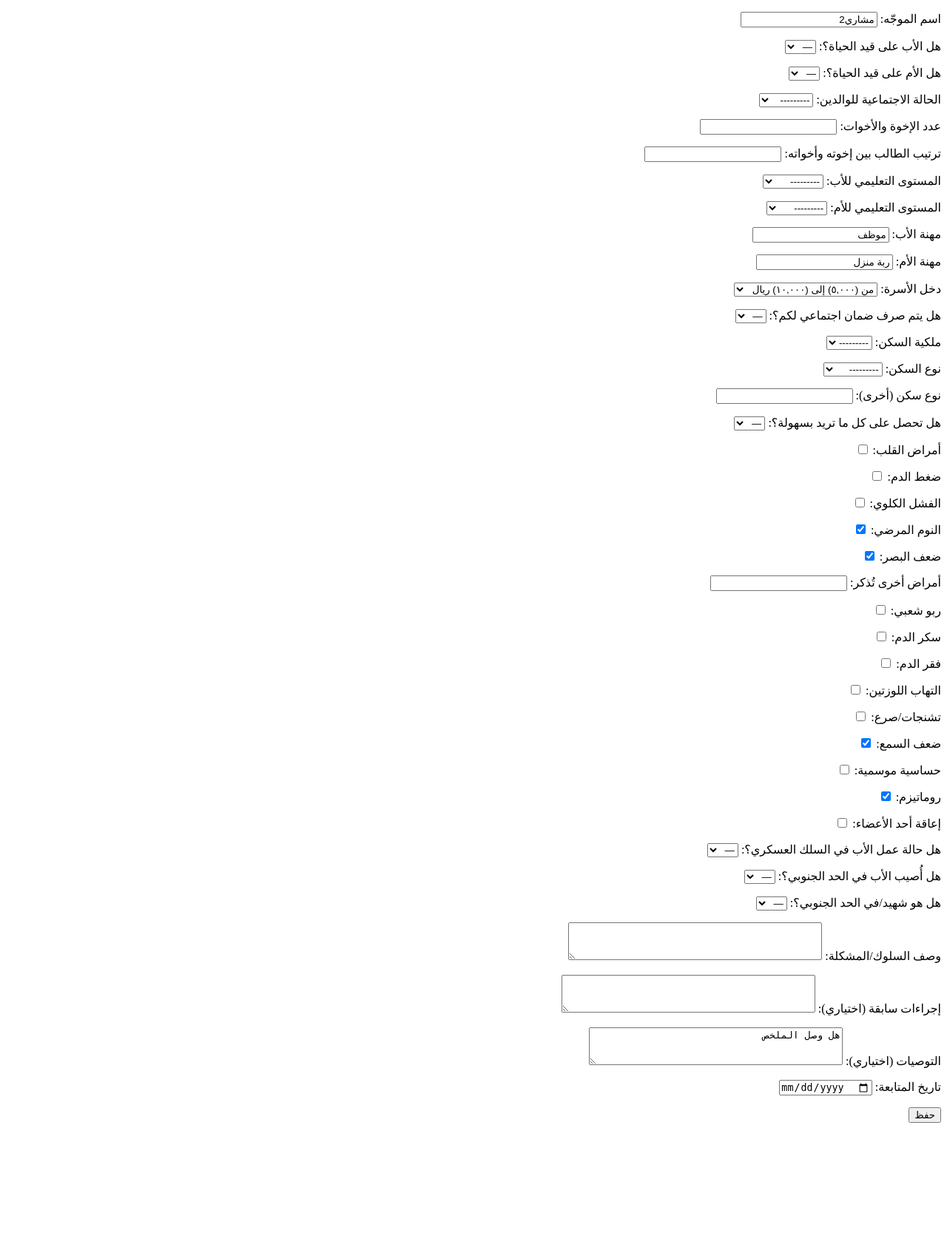
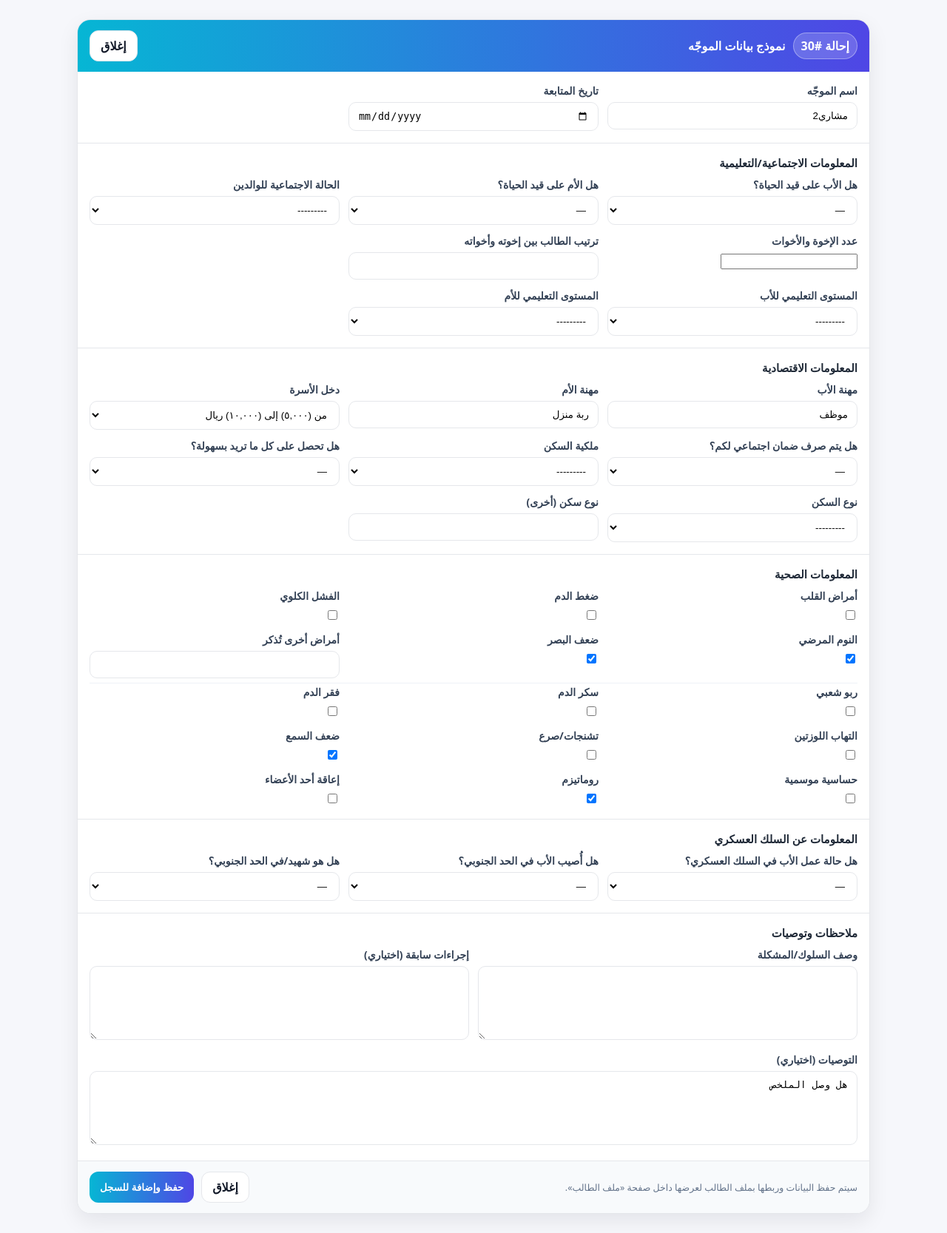
Before and after one commit to yasser-dev2024/kingabdulaziz205, a Django app: page /referrals/30/counselor/ in a window 1280 px wide. Shown: the whole page at 74% size. Before the commit the page ends 1518 px from the top, so only its background shows below. Run offline with Django 5.2, Linux system fonts and the light colour scheme; a user stored in the database is signed in; data comes from the database, SQL or seed files in the repository; both versions use the stored data as it was after the commit.

Commit message:
بعد تحسين نموذج الموجه

```diff
--- a/templates/referrals/counselor_form.html
+++ b/templates/referrals/counselor_form.html
@@ -1,55 +1,171 @@
-{% extends "base.html" %}
-{% load i18n %}
-{% block content %}
-<div class="container py-3" dir="rtl">
-  <div class="row justify-content-center">
-    <div class="col-lg-9">
-      <div class="card shadow-sm">
-        <div class="card-header d-flex align-items-center justify-content-between">
-          <h5 class="mb-0">نموذج بيانات الموجّه</h5>
-          <a href="{% url 'referrals:detail' r.pk %}" class="btn btn-sm btn-outline-secondary">عودة للتفاصيل</a>
-        </div>
-        <div class="card-body">
-          <form method="post" novalidate>
-            {% csrf_token %}
-            <div class="row g-3">
-              <div class="col-md-6">
-                <label class="form-label">اسم الموجّه</label>
-                {{ form.counselor_name }}
-                {% for e in form.counselor_name.errors %}<div class="text-danger small">{{ e }}</div>{% endfor %}
-              </div>
-              <div class="col-12">
-                <label class="form-label">وصف السلوك/المشكلة</label>
-                {{ form.student_behavior }}
-                {% for e in form.student_behavior.errors %}<div class="text-danger small">{{ e }}</div>{% endfor %}
-              </div>
-              <div class="col-12">
-                <label class="form-label">إجراءات سابقة (اختياري)</label>
-                {{ form.previous_interventions }}
-                {% for e in form.previous_interventions.errors %}<div class="text-danger small">{{ e }}</div>{% endfor %}
-              </div>
-              <div class="col-12">
-                <label class="form-label">التوصيات (اختياري)</label>
-                {{ form.recommendations }}
-                {% for e in form.recommendations.errors %}<div class="text-danger small">{{ e }}</div>{% endfor %}
-              </div>
-              <div class="col-md-6">
-                <label class="form-label">تاريخ المتابعة</label>
-                {{ form.follow_up_date }}
-                {% for e in form.follow_up_date.errors %}<div class="text-danger small">{{ e }}</div>{% endfor %}
-              </div>
-            </div>
-            <div class="d-flex gap-2 mt-3">
-              <a href="{% url 'referrals:detail' r.pk %}" class="btn btn-light">إلغاء</a>
-              <button type="submit" class="btn btn-primary">حفظ</button>
-            </div>
-          </form>
+{% load static %}
+<!doctype html>
+<html lang="ar" dir="rtl">
+<head>
+<meta charset="utf-8">
+<meta name="viewport" content="width=device-width,initial-scale=1">
+<title>نموذج بيانات الموجّه</title>
+<style>
+  :root{
+    --ink:#0f172a; --muted:#64748b; --line:#e5e7eb;
+    --bg:#f6f7fb; --card:#ffffff;
+    --g1:#06b6d4; --g2:#4f46e5; --ok:#16a34a; --danger:#dc2626;
+    --shadow:0 10px 28px rgba(2,6,23,.08);
+  }
+  *{box-sizing:border-box}
+  body{margin:0;background:var(--bg);color:var(--ink);font-family:system-ui,Segoe UI,Roboto,Tajawal,Arial}
+  .wrap{max-width:1100px;margin:26px auto;padding:0 14px}
+  .card{background:var(--card);border:1px solid var(--line);border-radius:18px;box-shadow:var(--shadow);overflow:hidden}
+  .head{
+    display:flex;align-items:center;justify-content:space-between;gap:10px;
+    padding:14px 16px;color:#fff;
+    background:linear-gradient(90deg,var(--g1),var(--g2));
+  }
+  .head .title{display:flex;align-items:center;gap:10px;font-weight:1000}
+  .badge{background:rgba(255,255,255,.18);border:1px solid rgba(255,255,255,.35);border-radius:999px;padding:6px 10px;font-weight:900}
+  .btn{
+    appearance:none;border:1px solid var(--line);background:#fff;color:#111827;
+    border-radius:12px;padding:9px 14px;font-weight:800;text-decoration:none;cursor:pointer
+  }
+  .btn-primary{background:linear-gradient(90deg,var(--g1),var(--g2));color:#fff;border:0}
+  .btn-ghost{background:#fff}
+  .btn-danger{background:linear-gradient(90deg,#ef4444,#f97316);color:#fff;border:0}
+  .actions{display:flex;gap:10px;flex-wrap:wrap}
+
+  .section{padding:16px}
+  .section + .section{border-top:1px solid var(--line)}
+  .s-title{margin:0 0 10px 0;font-size:15px;font-weight:900;color:#1f2937}
+
+  .grid{display:grid;gap:12px}
+  .g-2{grid-template-columns:repeat(2,minmax(0,1fr))}
+  .g-3{grid-template-columns:repeat(3,minmax(0,1fr))}
+  @media(max-width:920px){.g-3{grid-template-columns:1fr}}
+  @media(max-width:720px){.g-2{grid-template-columns:1fr}}
+
+  label{display:block;margin:0 0 6px 0;font-weight:700;color:#334155;font-size:14px}
+  input[type="text"],input[type="date"],select,textarea{
+    width:100%;padding:10px 12px;border:1px solid var(--line);border-radius:10px;background:#fff
+  }
+  textarea{min-height:100px}
+  .hr{height:1px;background:#eef2f7;margin:6px 0 2px}
+
+  /* Footer actions */
+  .footer{display:flex;justify-content:space-between;align-items:center;gap:10px;padding:14px 16px;border-top:1px solid var(--line);background:#f8fafc}
+  .hint{font-size:12.5px;color:var(--muted)}
+</style>
+</head>
+<body>
+<div class="wrap">
+  <div class="card">
+    <div class="head">
+      <div class="title">
+        <span class="badge">إحالة #{{ r.pk }}</span>
+        <span>نموذج بيانات الموجّه</span>
+      </div>
+      <div class="actions">
+        <a href="{% url 'referrals:detail' r.pk %}" class="btn btn-ghost">إغلاق</a>
+      </div>
+    </div>
+
+    <form method="post" novalidate>
+      {% csrf_token %}
+
+      <div class="section">
+        <div class="grid g-3">
+          <div><label>{{ form.counselor_name.label }}</label>{{ form.counselor_name }}</div>
+          <div><label>{{ form.follow_up_date.label }}</label>{{ form.follow_up_date }}</div>
+          <div></div>
         </div>
       </div>
-      <div class="text-muted small mt-2">
-        إحالة رقم {{ r.pk }}
+
+      <div class="section">
+        <h4 class="s-title">المعلومات الاجتماعية/التعليمية</h4>
+        <div class="grid g-3">
+          <div><label>{{ form.father_alive.label }}</label>{{ form.father_alive }}</div>
+          <div><label>{{ form.mother_alive.label }}</label>{{ form.mother_alive }}</div>
+          <div><label>{{ form.parents_status.label }}</label>{{ form.parents_status }}</div>
+
+          <div><label>{{ form.siblings_count.label }}</label>{{ form.siblings_count }}</div>
+          <div><label>{{ form.birth_order.label }}</label>{{ form.birth_order }}</div>
+          <div></div>
+
+          <div><label>{{ form.father_education.label }}</label>{{ form.father_education }}</div>
+          <div><label>{{ form.mother_education.label }}</label>{{ form.mother_education }}</div>
+          <div></div>
+        </div>
       </div>
-    </div>
+
+      <div class="section">
+        <h4 class="s-title">المعلومات الاقتصادية</h4>
+        <div class="grid g-3">
+          <div><label>{{ form.father_job.label }}</label>{{ form.father_job }}</div>
+          <div><label>{{ form.mother_job.label }}</label>{{ form.mother_job }}</div>
+          <div><label>{{ form.family_income.label }}</label>{{ form.family_income }}</div>
+
+          <div><label>{{ form.receives_social_support.label }}</label>{{ form.receives_social_support }}</div>
+          <div><label>{{ form.house_ownership.label }}</label>{{ form.house_ownership }}</div>
+          <div><label>{{ form.gets_everything_easily.label }}</label>{{ form.gets_everything_easily }}</div>
+
+          <div><label>{{ form.house_type.label }}</label>{{ form.house_type }}</div>
+          <div><label>{{ form.house_type_other.label }}</label>{{ form.house_type_other }}</div>
+          <div></div>
+        </div>
+      </div>
+
+      <div class="section">
+        <h4 class="s-title">المعلومات الصحية</h4>
+        <div class="grid g-3">
+          <div><label>{{ form.disease_heart.label }}</label>{{ form.disease_heart }}</div>
+          <div><label>{{ form.disease_pressure.label }}</label>{{ form.disease_pressure }}</div>
+          <div><label>{{ form.disease_kidney.label }}</label>{{ form.disease_kidney }}</div>
+          <div><label>{{ form.disease_sleep.label }}</label>{{ form.disease_sleep }}</div>
+          <div><label>{{ form.disease_vision.label }}</label>{{ form.disease_vision }}</div>
+          <div><label>{{ form.disease_other.label }}</label>{{ form.disease_other }}</div>
+        </div>
+
+        <div class="hr"></div>
+
+        <div class="grid g-3">
+          <div><label>{{ form.cond_asthma.label }}</label>{{ form.cond_asthma }}</div>
+          <div><label>{{ form.cond_diabetes.label }}</label>{{ form.cond_diabetes }}</div>
+          <div><label>{{ form.cond_anemia.label }}</label>{{ form.cond_anemia }}</div>
+          <div><label>{{ form.cond_tonsils.label }}</label>{{ form.cond_tonsils }}</div>
+          <div><label>{{ form.cond_seizures.label }}</label>{{ form.cond_seizures }}</div>
+          <div><label>{{ form.cond_hearing.label }}</label>{{ form.cond_hearing }}</div>
+          <div><label>{{ form.cond_allergy.label }}</label>{{ form.cond_allergy }}</div>
+          <div><label>{{ form.cond_rheumatism.label }}</label>{{ form.cond_rheumatism }}</div>
+          <div><label>{{ form.cond_disability.label }}</label>{{ form.cond_disability }}</div>
+        </div>
+      </div>
+
+      <div class="section">
+        <h4 class="s-title">المعلومات عن السلك العسكري</h4>
+        <div class="grid g-3">
+          <div><label>{{ form.father_in_military.label }}</label>{{ form.father_in_military }}</div>
+          <div><label>{{ form.father_served_southern.label }}</label>{{ form.father_served_southern }}</div>
+          <div><label>{{ form.father_is_martyr_south.label }}</label>{{ form.father_is_martyr_south }}</div>
+        </div>
+      </div>
+
+      <div class="section">
+        <h4 class="s-title">ملاحظات وتوصيات</h4>
+        <div class="grid g-2">
+          <div><label>{{ form.student_behavior.label }}</label>{{ form.student_behavior }}</div>
+          <div><label>{{ form.previous_interventions.label }}</label>{{ form.previous_interventions }}</div>
+          <div style="grid-column:1/-1"><label>{{ form.recommendations.label }}</label>{{ form.recommendations }}</div>
+        </div>
+      </div>
+
+      <div class="footer">
+        <div class="hint">سيتم حفظ البيانات وربطها بملف الطالب لعرضها داخل صفحة «ملف الطالب».</div>
+        <div class="actions">
+          <a class="btn" href="{% url 'referrals:detail' r.pk %}">إغلاق</a>
+          <button type="submit" name="save_and_append" value="1" class="btn btn-primary">حفظ وإضافة للسجل</button>
+        </div>
+      </div>
+
+    </form>
   </div>
 </div>
-{% endblock %}
+</body>
+</html>
```
Also changed, not shown: db.sqlite3.
